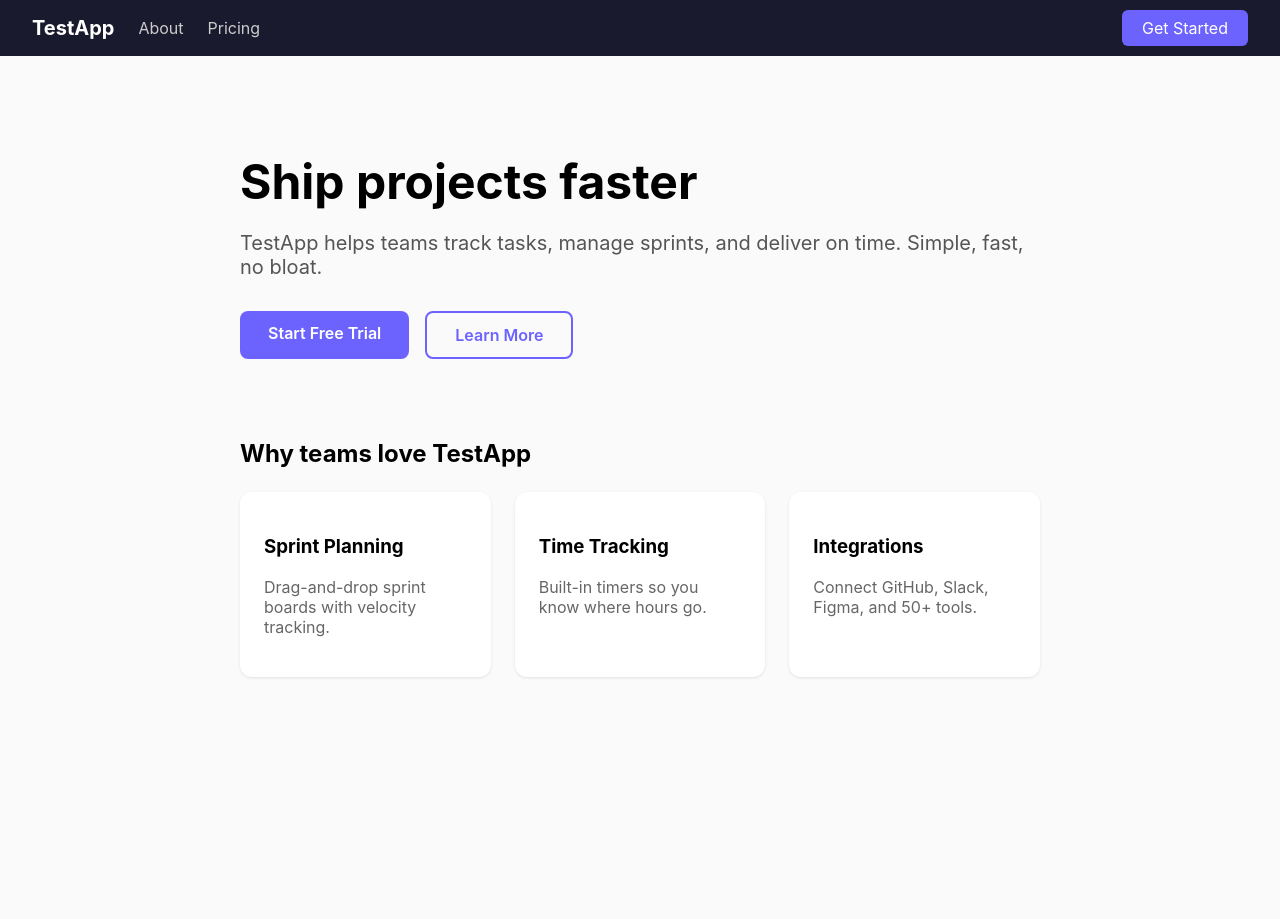
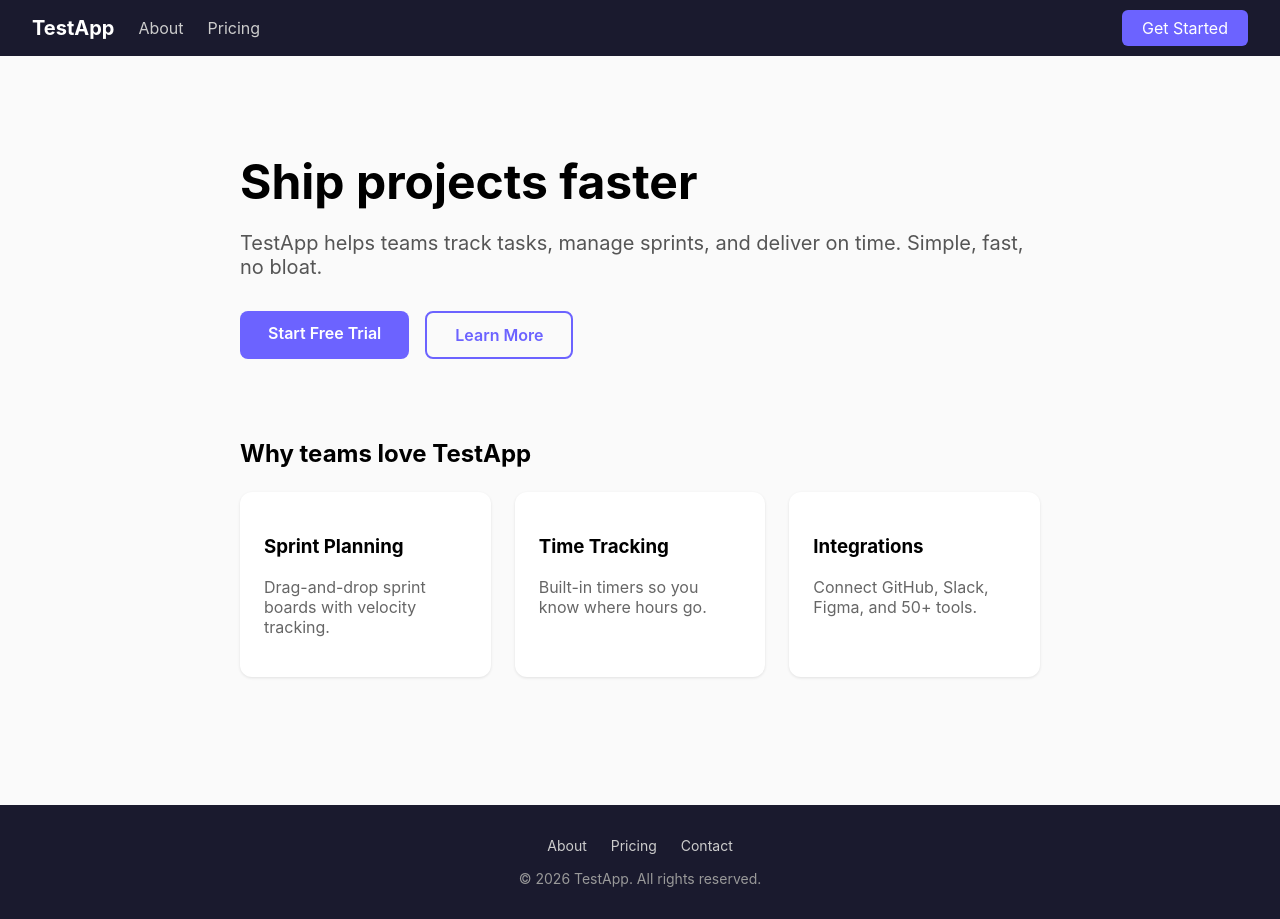
Before and after one commit to looksgoodtomeai/test-app, a Next.js app: page / in a window 1280 px wide. Before the commit the page ends 800 px from the top, so only its background shows below. Built offline with nearby package versions, Linux system fonts and the light colour scheme.

Commit message:
test: add footer with nav links and copyright

```diff
--- a/src/app/layout.tsx
+++ b/src/app/layout.tsx
@@ -18,6 +18,14 @@ export default function RootLayout({ children }: { children: React.ReactNode })
           </div>
         </nav>
         <main>{children}</main>
+        <footer style={{ background: '#1a1a2e', color: '#999', padding: '32px', textAlign: 'center', marginTop: '64px', fontSize: '0.875rem' }}>
+          <div style={{ display: 'flex', justifyContent: 'center', gap: '24px', marginBottom: '16px' }}>
+            <a href="/about" style={{ color: '#ccc', textDecoration: 'none' }}>About</a>
+            <a href="/pricing" style={{ color: '#ccc', textDecoration: 'none' }}>Pricing</a>
+            <a href="mailto:hello@testapp.dev" style={{ color: '#ccc', textDecoration: 'none' }}>Contact</a>
+          </div>
+          <p style={{ margin: 0 }}>© 2026 TestApp. All rights reserved.</p>
+        </footer>
       </body>
     </html>
   )
```
